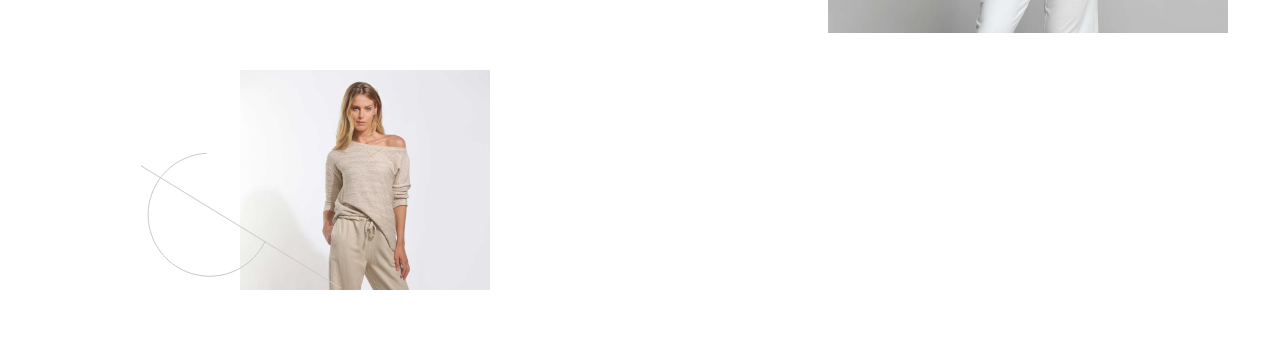
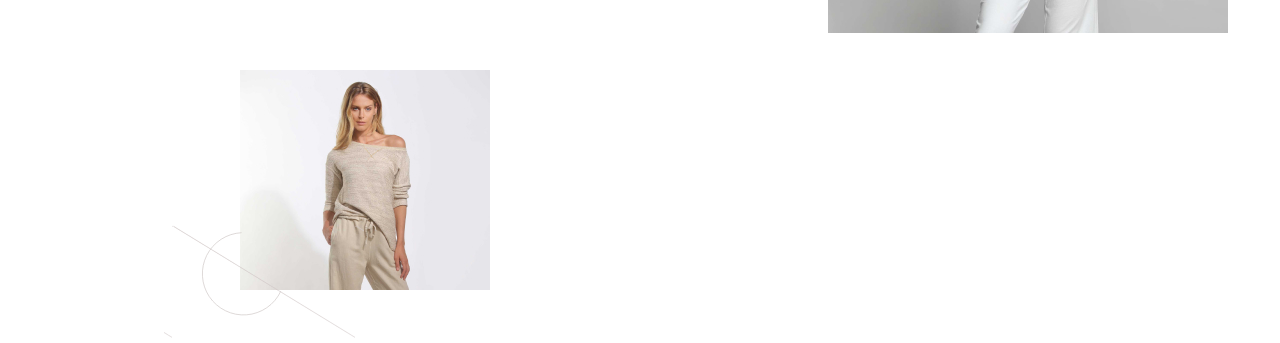
Before and after one commit to orlovaweb/allegria, a React (Create React App) app: page /brands in a window 1280 px wide. Shown: the part 2800-3143 px from the top of the page. Built offline with nearby package versions, Linux system fonts and the light colour scheme.

Commit message:
Correct decor position in page brands

```diff
--- a/src/app/layouts/brands.css
+++ b/src/app/layouts/brands.css
@@ -6,10 +6,8 @@
 .brands-banner{
     height: 600px;
     margin-bottom: 120px;
-
 }
 .brands-AmericanVintage-banner__offer{
-
     color: var(--light-grey);
 }
 .brands-offer{
@@ -98,14 +96,15 @@
     align-items: center;
     position: relative;
 }
-.brands-Deha-contain__left::after{
+.brands-Deha-contain__left-img::after{
     content: "";
     background: url(../assets/brands-decor.svg) center;
+    background-size: contain;
     position: absolute;
     width: 200px;
     height: 200px;
-    bottom: -34px;
-    left: 89px;
+    bottom: -92px;
+    left: -76px;
     z-index: 2;
 }
 .brands-Deha-contain__left-text{
@@ -113,9 +112,11 @@
     text-align: center;
     padding-left:15px;
 }
-.brands-Deha-contain__left-img img{
+.brands-Deha-contain__left-img{
+    background: url("../assets/brands6.jpg");
     width: 250px;
     height: 220px;
+    position: relative;
 }
 .brands-Deha-contain__right{
     background: url("../assets/brands5.jpg") top;
@@ -173,23 +174,26 @@
     align-items: center;
     position: relative;
 }
-.brands-Birkenstock-contain__left::after{
+.brands-Birkenstock-contain__left-img::after{
     content: "";
     background: url(../assets/brands-decor.svg);
+    background-size: contain;
     position: absolute;
     width: 200px;
     height: 200px;
-    bottom: -34px;
-    left: 89px;
+    bottom: -94px;
+    left: -60px;
     z-index: 2;
 }
 .brands-Birkenstock-contain__left-text{
     text-align: center;
     padding: 26px 15px 104px;
 }
-.brands-Birkenstock-contain__left-img img{
+.brands-Birkenstock-contain__left-img {
     width: 250px;
     height: 220px;
+    background-image: url(../assets/brands11.jpg);
+    position: relative;
 }
 .brands-Birkenstock-contain__right{
     background: url("../assets/brands10.jpg") top;
--- a/src/app/layouts/brands.jsx
+++ b/src/app/layouts/brands.jsx
@@ -1,8 +1,6 @@
 import React from "react";
 import "./brands.css";
 import brands3 from "../assets/brands3.jpg";
-import brands6 from "../assets/brands6.jpg";
-import brands11 from "../assets/brands11.jpg";
 
 const Brands = () => {
   return (
@@ -70,9 +68,7 @@ const Brands = () => {
               в благосостояние планеты .
             </p>
           </div>
-          <div className="brands-Deha-contain__left-img">
-            <img src={brands6} alt="" />
-          </div>
+          <div className="brands-Deha-contain__left-img"></div>
         </div>
         <div className="brands-Deha-contain__right"></div>
       </section>
@@ -136,9 +132,7 @@ const Brands = () => {
               современными дизайнерами.
             </p>
           </div>
-          <div className="brands-Birkenstock-contain__left-img">
-            <img src={brands11} alt="" />
-          </div>
+          <div className="brands-Birkenstock-contain__left-img"></div>
         </div>
         <div className="brands-Birkenstock-contain__right"></div>
       </section>
```
